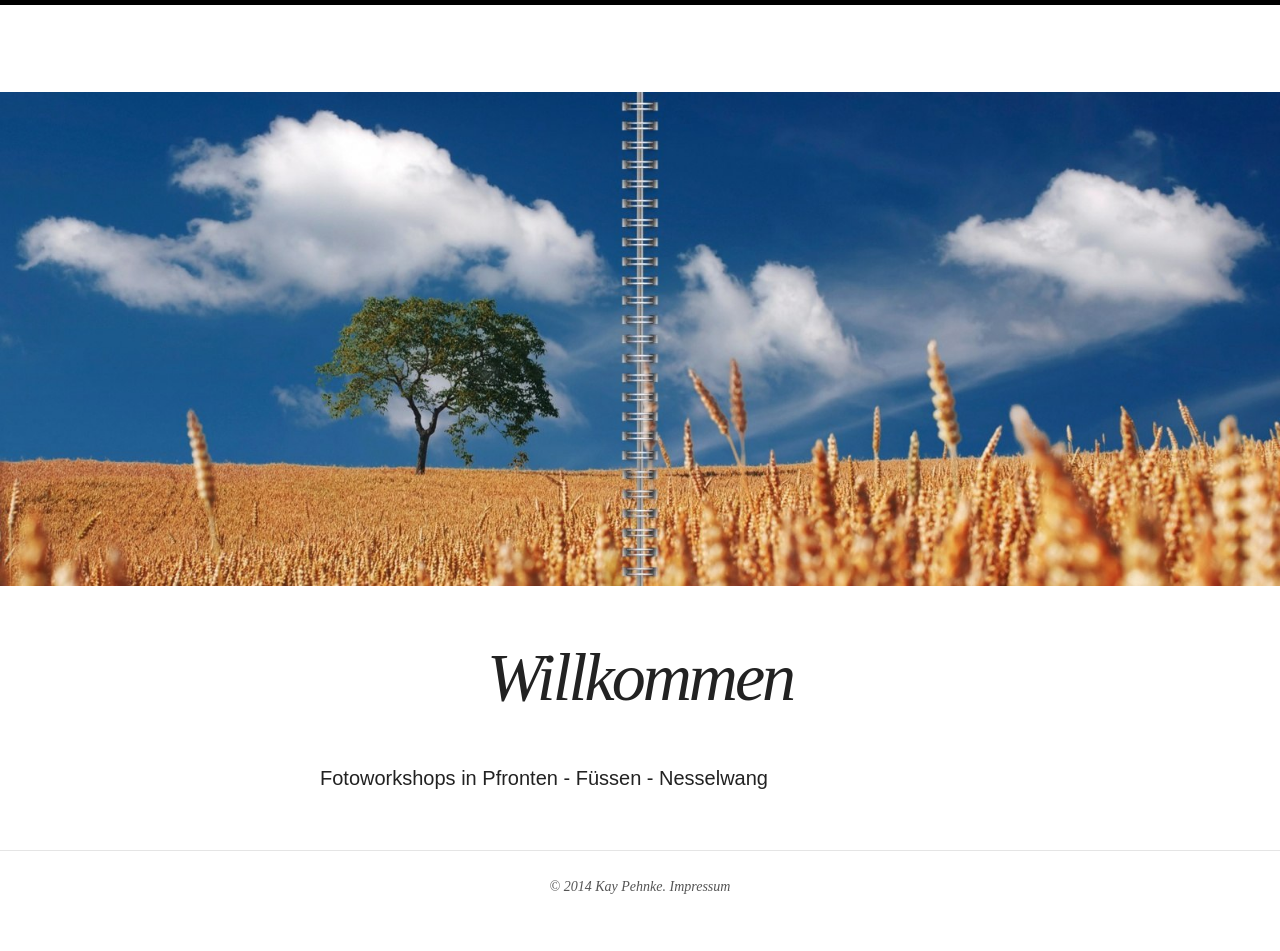
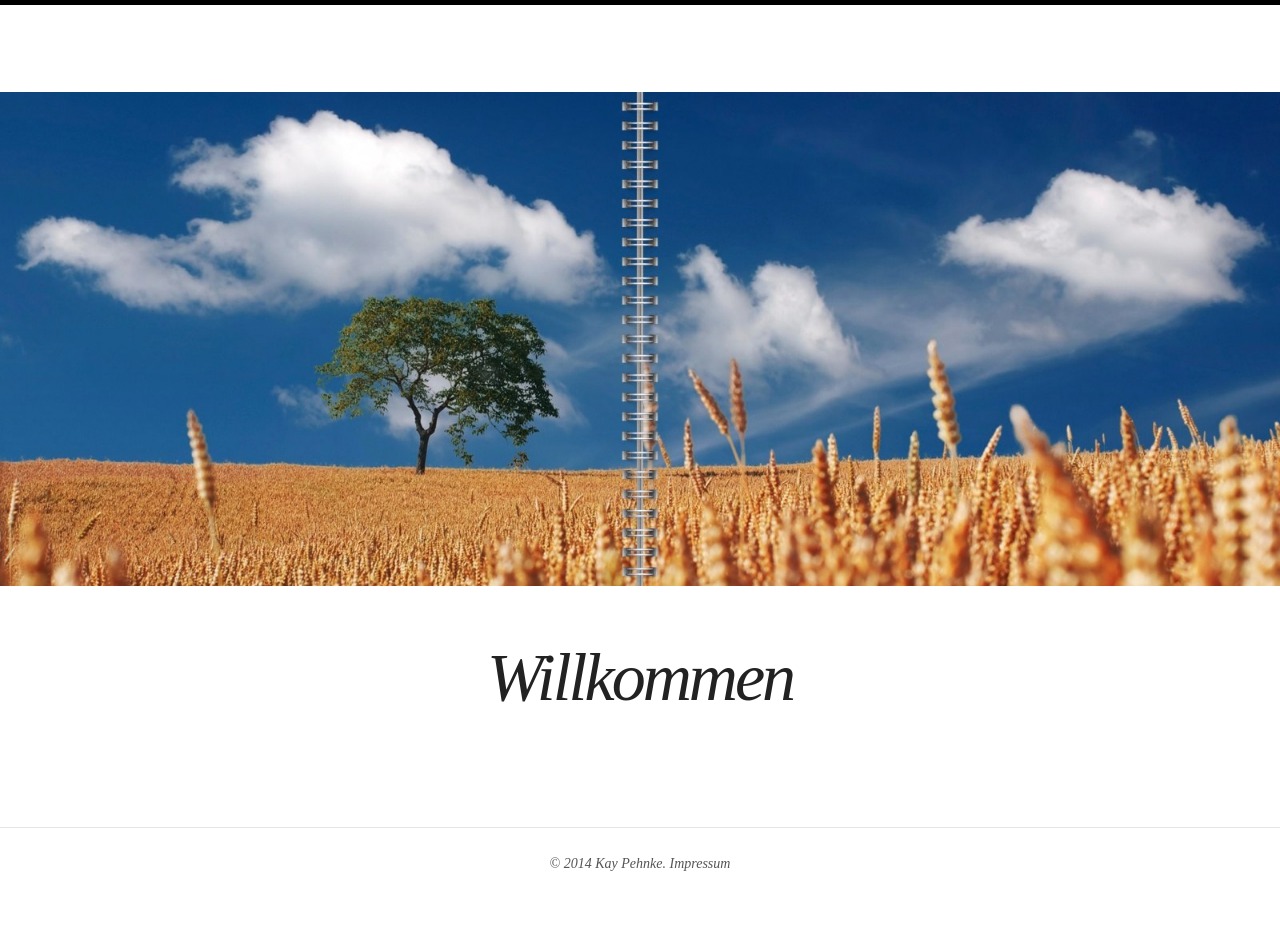
Before and after one commit to kay-pehnke/kay-pehnke.github.io, a Jekyll site: the page built from index.html, in a window 1280 px wide. Built offline with Jekyll 4.4.1, drawn with Linux system fonts in a browser that asks for light colours; nearby versions of some CDN libraries; after the commit the page ends 928 px from its top, so only the background shows below that.

Commit message:
Index (Startseite) rückgängig

```diff
--- a/index.html
+++ b/index.html
@@ -7,4 +7,3 @@ image:
   feature: korn2.jpg
 
 ---
-Fotoworkshops in Pfronten - Füssen - Nesselwang
```
